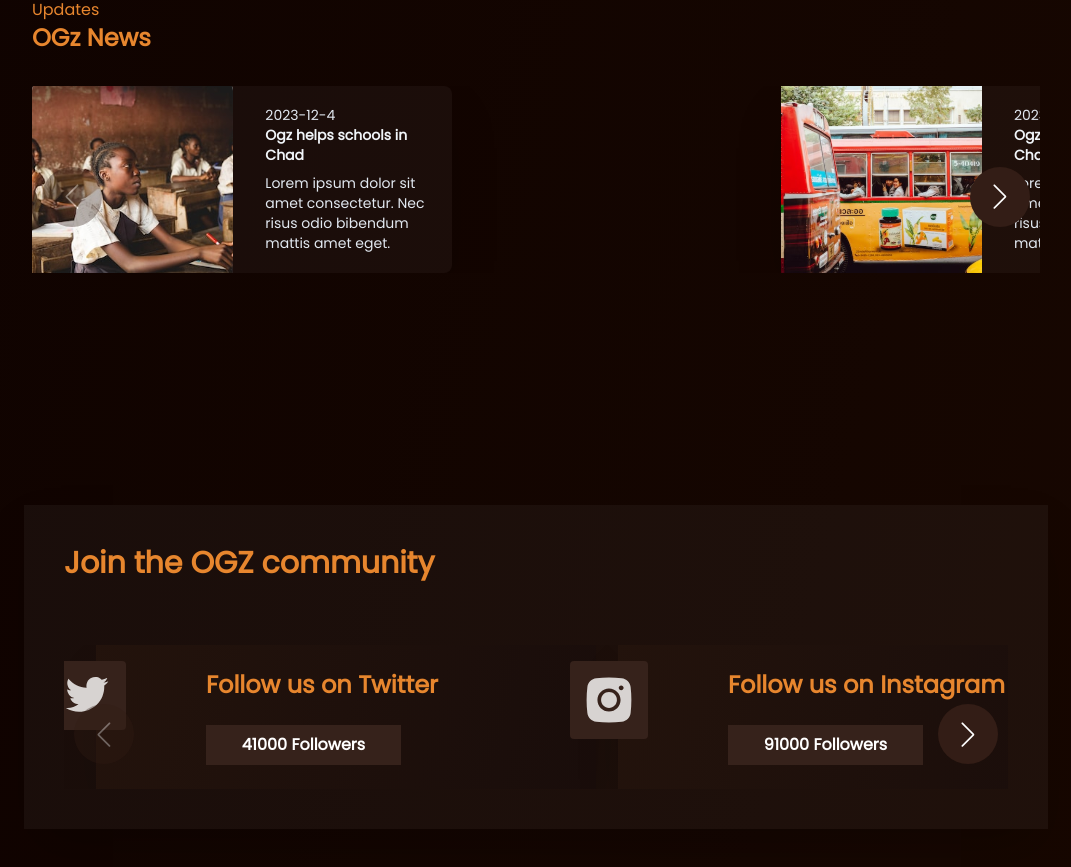
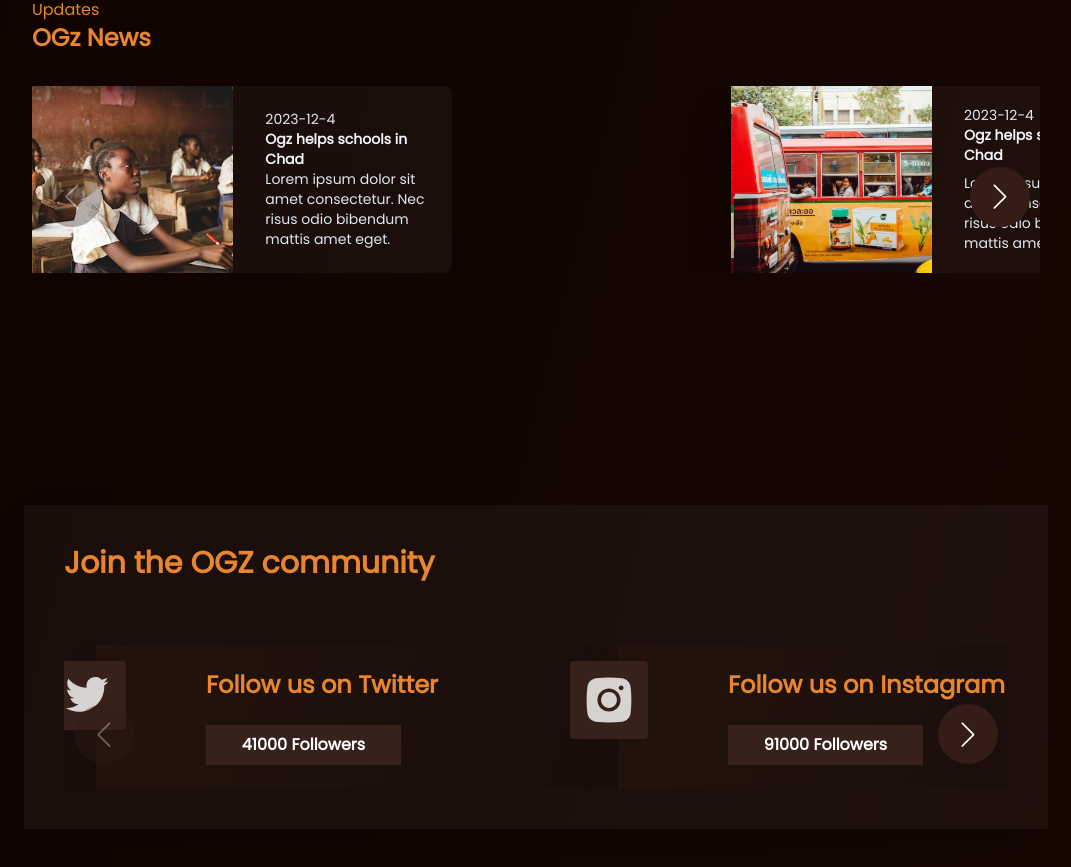
Before and after one commit to pranjalshukla23/ogz-website, a Next.js app: page / in a window 1280 px wide. Shown: the part 2360-3227 px from the top of the page, without its empty margins (104-1175 px from the left). Built offline with nearby package versions, Linux system fonts and the light colour scheme.

Commit message:
FIX: arrow

```diff
--- a/src/components/Statistics.tsx
+++ b/src/components/Statistics.tsx
@@ -25,8 +25,8 @@ export default function Statistics() {
 
       <Swiper
         id='swiper-color'
-        slidesPerView={width < 1440 ? 1.4 : 2.5}
-        spaceBetween={width < 1440 ? 40 : ""}
+        slidesPerView={width < 1440 ? 1.5 : 2.5}
+        spaceBetween={width < 1440 ? 40 : 0}
         navigation={width < 768 ? false : true}
         modules={[Pagination, Navigation]}
         className='mySwiper my-8'
@@ -48,7 +48,7 @@ export default function Statistics() {
             {/* info container */}
             <div className='flex flex-col justify-center md:justify-center items-start md:items-start gap-0 text-slate-200 px-4 w-full md:w-1/2 h-1/2 md:h-full  text-sm'>
               <h3>2023-12-4</h3>
-              <h1 className='font-bold text-slate-100  base-normal mb-2'>
+              <h1 className='font-bold text-slate-100  base-normal'>
                 Ogz helps schools in Chad
               </h1>
               <p className='text-sm'>
```
